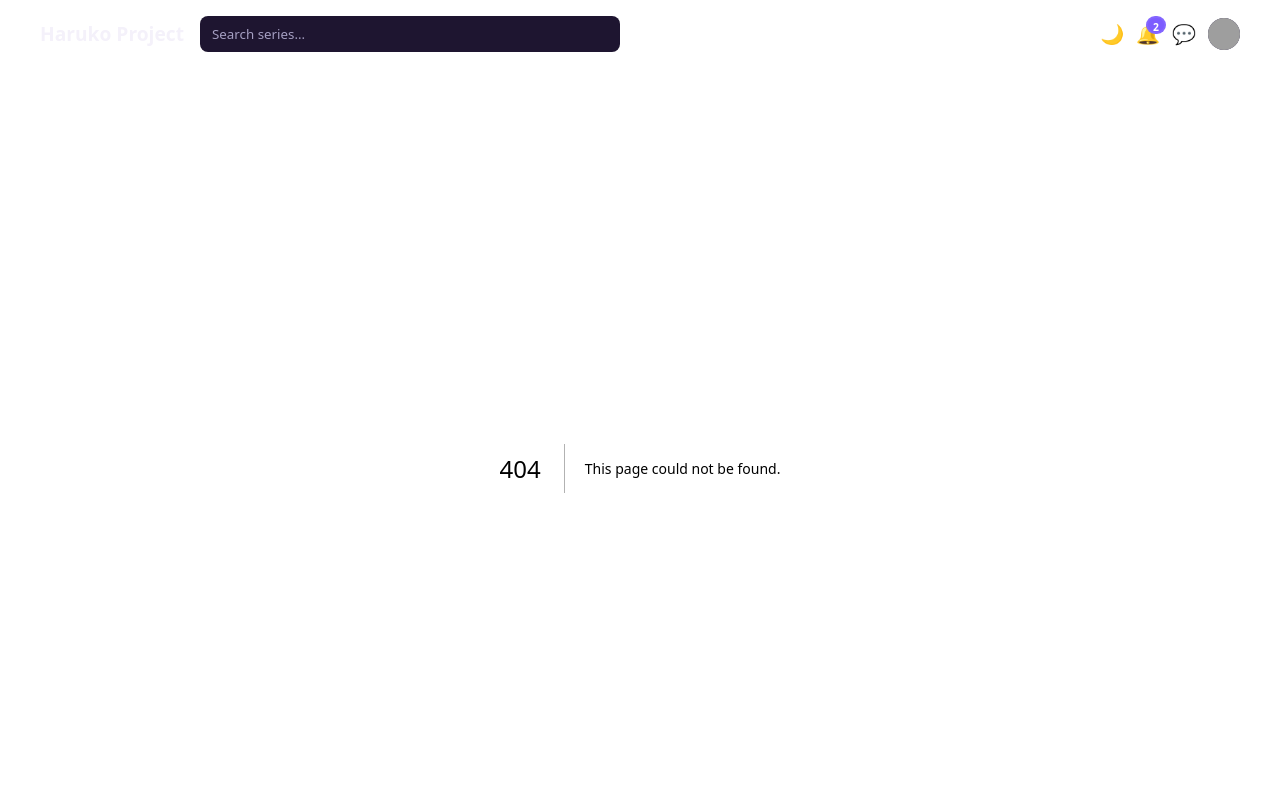
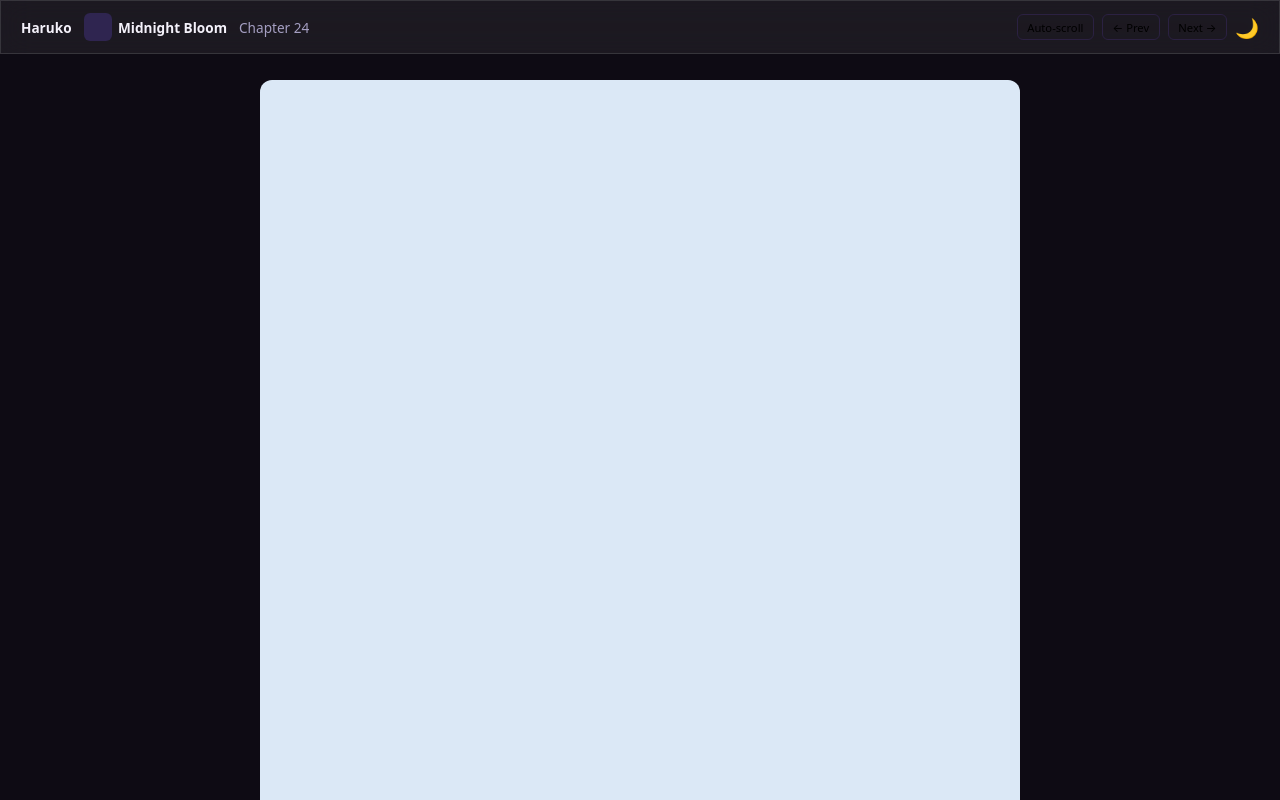
Before and after one commit to kozakiharuko-afk/haruko-frontend, a Next.js app: page /manhwa/chapter in a window 1280 px wide. Before the commit this address had no page. Shown: the top 800 px of the page. Built offline with nearby package versions, Linux system fonts and the light colour scheme; grey boxes are pictures that could not be loaded.

Commit message:
Hide global header on chapter reader page for clean reading UI

```diff
--- a/app/ThemeProvider.tsx
+++ b/app/ThemeProvider.tsx
@@ -2,6 +2,7 @@
 
 import { useEffect, useRef, useState } from "react";
 import Link from "next/link";
+import { usePathname } from "next/navigation";
 
 /* ---------------- Types ---------------- */
 
@@ -30,6 +31,11 @@ export default function ThemeProvider({
 }: {
   children: React.ReactNode;
 }) {
+  /* ---------------- Route Detection ---------------- */
+
+  const pathname = usePathname();
+  const isReaderPage = pathname.startsWith("/manhwa/chapter");
+
   /* ---------------- Theme ---------------- */
 
   const [theme, setTheme] = useState<"dark" | "light">("dark");
@@ -75,7 +81,7 @@ export default function ThemeProvider({
   ]);
 
   const notificationCount = notifications.length;
-  const messageCount = 0; // 💬 hidden when 0
+  const messageCount = 0;
 
   const markAsRead = (id: number) => {
     setNotifications((prev) => prev.filter((n) => n.id !== id));
@@ -113,6 +119,9 @@ export default function ThemeProvider({
   /* ---------------- Render ---------------- */
 
   return (
+    <>
+      {/* 🌐 GLOBAL HEADER (hidden on reader page) */}
+      {!isReaderPage && (
         <>
           <header className="header">
             <div className="container header-inner">
@@ -204,7 +213,7 @@ export default function ThemeProvider({
                   )}
                 </button>
 
-            {/* 👤 Avatar ONLY (no role badges here) */}
+                {/* 👤 Avatar */}
                 <div className="dropdown-wrapper" ref={avatarRef}>
                   <div
                     className="avatar"
@@ -254,7 +263,10 @@ export default function ThemeProvider({
               </div>
             </div>
           )}
+        </>
+      )}
 
+      {/* 🧠 Page content */}
       {children}
     </>
   );
--- a/app/globals.css
+++ b/app/globals.css
@@ -933,6 +933,179 @@ section:nth-of-type(2) h2 {
 }
 
 /* ======================================================
+   CHAPTER READER
+   ====================================================== */
+
+.reader-page {
+  padding-top: 5rem;
+}
+
+/* Header */
+.reader-header {
+  position: fixed;
+  top: 0;
+  left: 0;
+  right: 0;
+  z-index: 50;
+
+  display: flex;
+  justify-content: space-between;
+  align-items: center;
+
+  padding: 0.75rem 1.25rem;
+  border-bottom: 1px solid var(--glass-border);
+}
+
+.reader-header-left {
+  display: flex;
+  align-items: center;
+  gap: 0.75rem;
+  font-size: 0.85rem;
+}
+
+.reader-logo {
+  font-weight: 700;
+  text-decoration: none;
+  color: var(--text);
+}
+
+.reader-series {
+  display: flex;
+  align-items: center;
+  gap: 0.4rem;
+}
+
+.reader-series-cover {
+  width: 28px;
+  height: 28px;
+  border-radius: 6px;
+  background: var(--accent-soft);
+}
+
+.reader-series-title {
+  font-weight: 600;
+}
+
+.reader-chapter-title {
+  color: var(--muted);
+}
+
+/* Header right */
+.reader-header-right {
+  display: flex;
+  align-items: center;
+  gap: 0.5rem;
+}
+
+.reader-toggle {
+  border: 1px solid var(--border);
+  background: transparent;
+  padding: 0.3rem 0.6rem;
+  border-radius: 6px;
+  font-size: 0.7rem;
+  cursor: pointer;
+}
+
+.reader-toggle.active {
+  background: var(--accent);
+  color: white;
+}
+
+.reader-nav-btn {
+  border: 1px solid var(--border);
+  background: transparent;
+  padding: 0.3rem 0.6rem;
+  border-radius: 6px;
+  font-size: 0.7rem;
+  cursor: pointer;
+}
+
+/* Panels */
+.reader-content {
+  max-width: 760px;
+  margin: 0 auto;
+}
+
+.reader-panel {
+  height: 900px;
+  background: #dbe8f6;
+  margin-bottom: 1rem;
+  border-radius: 12px;
+}
+
+/* Engagement */
+.reader-engagement {
+  display: flex;
+  justify-content: space-between;
+  align-items: center;
+  max-width: 760px;
+  margin: 2rem auto;
+  padding: 0 0.5rem;
+}
+
+.reader-actions {
+  display: flex;
+  gap: 0.75rem;
+}
+
+.action-btn {
+  border: 1px solid var(--border);
+  background: transparent;
+  padding: 0.4rem 0.8rem;
+  border-radius: 999px;
+  font-size: 0.75rem;
+  cursor: pointer;
+}
+
+.action-btn.active {
+  background: var(--accent);
+  color: white;
+}
+
+.action-btn.subscribe {
+  background: var(--accent-soft);
+}
+
+/* Comments */
+.reader-comments {
+  max-width: 760px;
+  margin: 0 auto 3rem;
+  padding: 0 0.5rem;
+}
+
+.comment-input-row {
+  display: flex;
+  align-items: center;
+  gap: 0.5rem;
+  margin-bottom: 1rem;
+}
+
+.comment-avatar {
+  width: 32px;
+  height: 32px;
+  border-radius: 50%;
+  background: var(--accent-soft);
+}
+
+.comment-input {
+  flex: 1;
+  padding: 0.4rem 0.6rem;
+  border-radius: 8px;
+  border: 1px solid var(--border);
+  background: var(--bg-input);
+}
+
+.comment-send {
+  padding: 0.4rem 0.7rem;
+  border-radius: 6px;
+  border: none;
+  background: var(--accent);
+  color: white;
+  font-size: 0.7rem;
+  cursor: pointer;
+}
+
+/* ======================================================
    FOOTER
    ====================================================== */
 
--- /dev/null
+++ b/app/manhwa/chapter/page.tsx
@@ -0,0 +1,122 @@
+"use client";
+
+import { useState } from "react";
+import Link from "next/link";
+
+export default function ChapterReaderPage() {
+  const [autoScroll, setAutoScroll] = useState(false);
+  const [liked, setLiked] = useState(false);
+  const [disliked, setDisliked] = useState(false);
+
+  return (
+    <main className="reader-page">
+      {/* ================= HEADER ================= */}
+      <header className="reader-header glass">
+        {/* LEFT */}
+        <div className="reader-header-left">
+          <Link href="/" className="reader-logo">
+            Haruko
+          </Link>
+
+          <div className="reader-series">
+            <div className="reader-series-cover" />
+            <span className="reader-series-title">Midnight Bloom</span>
+          </div>
+
+          <span className="reader-chapter-title">Chapter 24</span>
+        </div>
+
+        {/* RIGHT */}
+        <div className="reader-header-right">
+          <button
+            className={`reader-toggle ${autoScroll ? "active" : ""}`}
+            onClick={() => setAutoScroll(!autoScroll)}
+          >
+            Auto-scroll
+          </button>
+
+          <button className="reader-nav-btn">← Prev</button>
+          <button className="reader-nav-btn">Next →</button>
+
+          <button className="icon-btn">🌙</button>
+        </div>
+      </header>
+
+      {/* ================= CONTENT ================= */}
+      <section className="reader-content">
+        <div className="reader-panel" />
+        <div className="reader-panel" />
+        <div className="reader-panel" />
+        <div className="reader-panel" />
+      </section>
+
+      {/* ================= ENGAGEMENT ================= */}
+      <section className="reader-engagement">
+        <div className="reader-actions">
+          <button
+            className={`action-btn ${liked ? "active" : ""}`}
+            onClick={() => {
+              setLiked(!liked);
+              if (disliked) setDisliked(false);
+            }}
+          >
+            👍 Like
+          </button>
+
+          <button
+            className={`action-btn ${disliked ? "active" : ""}`}
+            onClick={() => {
+              setDisliked(!disliked);
+              if (liked) setLiked(false);
+            }}
+          >
+            👎 Dislike
+          </button>
+        </div>
+
+        <button className="action-btn subscribe">Subscribe</button>
+      </section>
+
+      {/* ================= COMMENTS ================= */}
+      <section className="reader-comments">
+        <h3>Comments (2)</h3>
+
+        <div className="comment-input-row">
+          <div className="comment-avatar" />
+          <input
+            type="text"
+            placeholder="Write a comment..."
+            className="comment-input"
+          />
+          <button className="comment-send">Send</button>
+        </div>
+
+        <ul className="comment-list">
+          <li>
+            <strong>UserA</strong>
+            <p>This chapter was beautiful 😭</p>
+          </li>
+          <li>
+            <strong>UserB</strong>
+            <p>I love the pacing so much</p>
+          </li>
+        </ul>
+      </section>
+
+      {/* ================= FOOTER ================= */}
+      <footer className="footer">
+        <div className="footer-inner">
+          <nav className="footer-links">
+            <a href="#">About</a>
+            <a href="#">DMCA</a>
+            <a href="#">Privacy Rights</a>
+            <a href="#">Disclaimer</a>
+          </nav>
+          <p className="footer-note">
+            © {new Date().getFullYear()} Haruko Project
+          </p>
+        </div>
+      </footer>
+    </main>
+  );
+}
```
Lines whose indentation alone changed are shown as unchanged.
